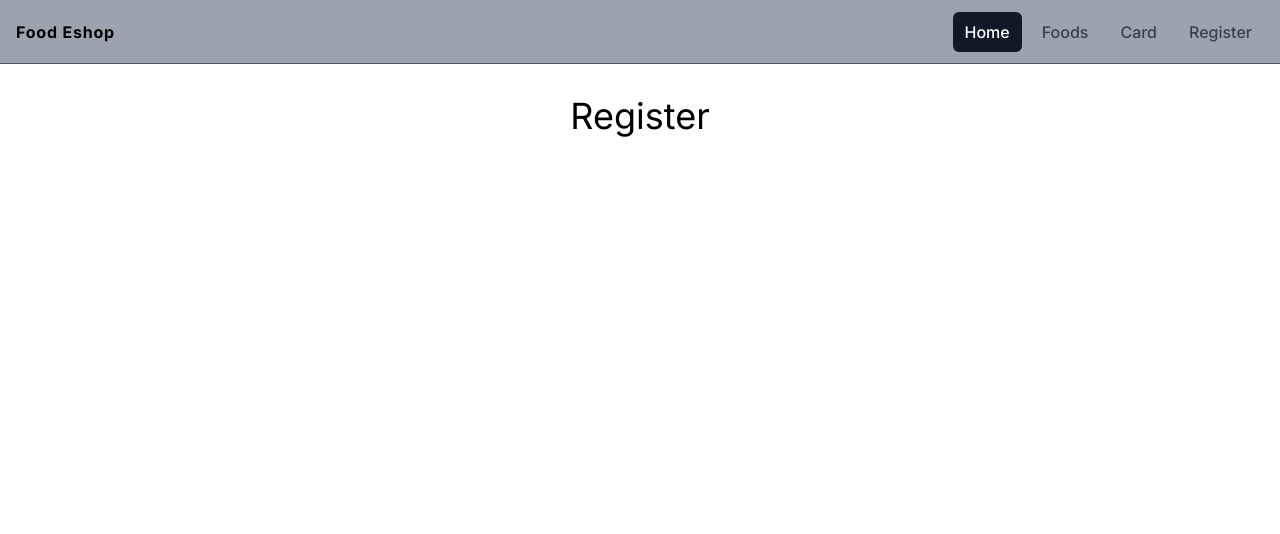
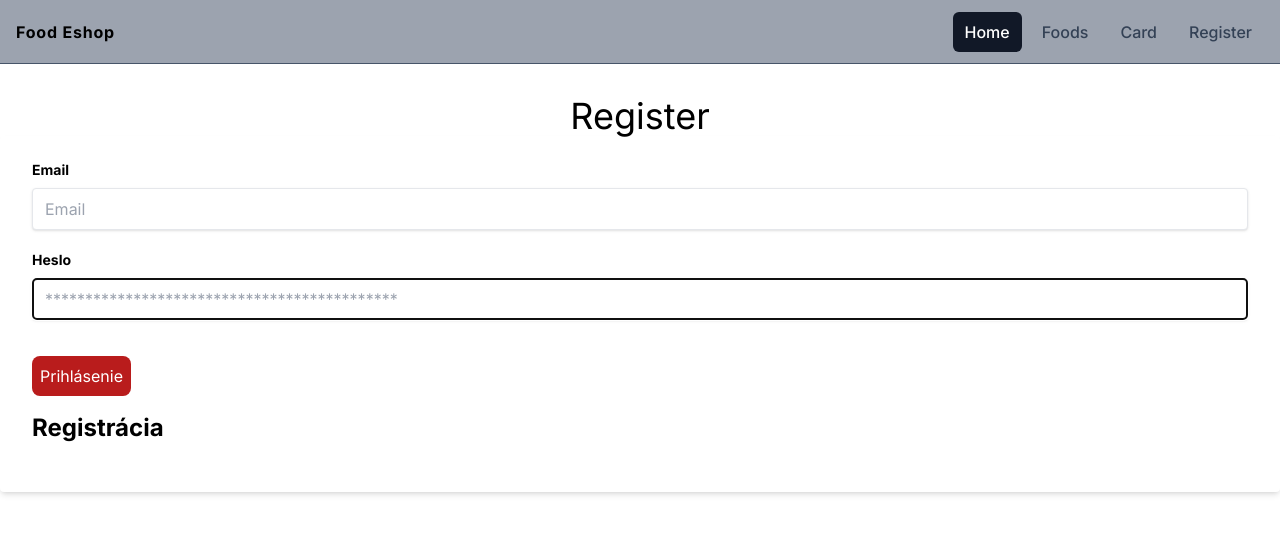
Before and after one commit to peterdinis/NextJs-Eshop, a Next.js app: page /auth/register in a window 1280 px wide. Shown: the top 534 px of the page. Built offline with nearby package versions, Linux system fonts and the light colour scheme.

Commit message:
feat: Updating our auth forms

```diff
--- a/src/components/auth/LoginForm.tsx
+++ b/src/components/auth/LoginForm.tsx
@@ -1,5 +1,6 @@
 "use client"
 
+import Link from "next/link";
 import Header from "../shared/Header";
 import Navbar from "../shared/Navbar";
 
@@ -8,6 +9,60 @@ const LoginForm: React.FC = () =>{
         <>
           <Navbar />
           <Header name="Login" />
+          <form>
+                <div className="bg-white shadow-md rounded px-8 pt-6 pb-8 mb-4 flex flex-col">
+                    <div className="mb-4">
+                        <div className="mb-2">
+                            <label
+                                className="block text-grey-darker text-sm font-bold mb-2"
+                                htmlFor="password"
+                            >
+                                Email
+                            </label>
+                            <input
+                                className="passwordInput shadow appearance-none border border-red rounded w-full py-2 px-3 text-grey-darker mb-3"
+                                id="Email"
+                                type="text"
+                                autoFocus
+                                placeholder="Email"
+                            />
+                        </div>
+
+                        <div className="mb-2">
+                            <label
+                                className="block text-grey-darker text-sm font-bold mb-2"
+                                htmlFor="password"
+                            >
+                                Heslo
+                            </label>
+                            <input
+                                className="passwordInput shadow appearance-none border border-red rounded w-full py-2 px-3 text-grey-darker mb-3"
+                                id="Heslo"
+                                type="password"
+                                autoFocus
+                                autoComplete="current-password"
+                                placeholder="********************************************"
+                            />
+                        </div>
+                        <div>
+                            <button
+                                className="mt-4 bg-red-700 rounded-lg p-2 text-white"
+                                type="submit"
+                            >
+                                Prihlásenie
+                            </button>
+                            <div>
+                                <Link
+                                    className="mt-4 inline-block align-baseline font-bold text-2xl text-blue hover:text-blue-darker"
+                                    href="/admin/register"
+                                >
+                                    Registrácia
+                                </Link>
+                            </div>
+                        </div>
+                    </div>
+                </div>
+            </form>
         </>
     )
 }
--- a/src/components/auth/RegisterForm.tsx
+++ b/src/components/auth/RegisterForm.tsx
@@ -1,13 +1,69 @@
 "use client"
 
+import Link from "next/link";
 import Header from "../shared/Header";
 import Navbar from "../shared/Navbar";
 
-const RegisterForm: React.FC = () =>{
+const RegisterForm: React.FC = () => {
+
     return (
         <>
-           <Navbar />
-           <Header name="Register" />
+            <Navbar />
+            <Header name="Register" />
+            <form>
+                <div className="bg-white shadow-md rounded px-8 pt-6 pb-8 mb-4 flex flex-col">
+                    <div className="mb-4">
+                        <div className="mb-2">
+                            <label
+                                className="block text-grey-darker text-sm font-bold mb-2"
+                                htmlFor="password"
+                            >
+                                Email
+                            </label>
+                            <input
+                                className="passwordInput shadow appearance-none border border-red rounded w-full py-2 px-3 text-grey-darker mb-3"
+                                id="Email"
+                                type="text"
+                                autoFocus
+                                placeholder="Email"
+                            />
+                        </div>
+
+                        <div className="mb-2">
+                            <label
+                                className="block text-grey-darker text-sm font-bold mb-2"
+                                htmlFor="password"
+                            >
+                                Heslo
+                            </label>
+                            <input
+                                className="passwordInput shadow appearance-none border border-red rounded w-full py-2 px-3 text-grey-darker mb-3"
+                                id="Heslo"
+                                type="password"
+                                autoFocus
+                                autoComplete="current-password"
+                                placeholder="********************************************"
+                            />
+                        </div>
+                        <div>
+                            <button
+                                className="mt-4 bg-red-700 rounded-lg p-2 text-white"
+                                type="submit"
+                            >
+                                Prihlásenie
+                            </button>
+                            <div>
+                                <Link
+                                    className="mt-4 inline-block align-baseline font-bold text-2xl text-blue hover:text-blue-darker"
+                                    href="/admin/register"
+                                >
+                                    Registrácia
+                                </Link>
+                            </div>
+                        </div>
+                    </div>
+                </div>
+            </form>
         </>
     )
 }
--- a/src/components/hero/ServicesImages.tsx
+++ b/src/components/hero/ServicesImages.tsx
@@ -1,15 +1,19 @@
+import Image from "next/image";
+import FirstImage from "../images/firstImage.jpg";
+
+/* TODO: Add img to file image later */
+
 const ServicesImages: React.FC = () => {
     return (
         <div className="lg:w-7/12 lg:mt-0 mt-8">
-        <div className="w-full h-full bg-red-200">
-            <img src="https://i.ibb.co/cbyDY74/pexels-max-vakhtbovych-6782351-1-1.png" alt="apartment design" className="w-full sm:block hidden" />
-            <img src="https://i.ibb.co/ZVPGjGJ/pexels-max-vakhtbovych-6782351-1.png" alt="apartment design" className="sm:hidden block w-full" />
+            <div className="w-full h-full bg-red-200">
+                <Image src={FirstImage} alt="Image" className="w-full sm:block hidden" />
+            </div>
+            <div className="grid sm:grid-cols-2 md:grid-cols-2 lg:grid-cols-2 xl:grid-cols-2 lg:gap-8 gap-6 lg:mt-8 md:mt-6 mt-4">
+                <img src="https://images.unsplash.com/photo-1512621776951-a57141f2eefd?ixlib=rb-4.0.3&ixid=M3wxMjA3fDB8MHxzZWFyY2h8Mnx8aGVhbHRoeSUyMGZvb2R8ZW58MHx8MHx8fDA%3D&w=1000&q=80" className="w-full" alt="kitchen" />
+                <img src="https://images.unsplash.com/photo-1512621776951-a57141f2eefd?ixlib=rb-4.0.3&ixid=M3wxMjA3fDB8MHxzZWFyY2h8Mnx8aGVhbHRoeSUyMGZvb2R8ZW58MHx8MHx8fDA%3D&w=1000&q=80" className="w-full" alt="sitting room" />
+            </div>
         </div>
-        <div className="grid sm:grid-cols-2 md:grid-cols-2 lg:grid-cols-2 xl:grid-cols-2 lg:gap-8 gap-6 lg:mt-8 md:mt-6 mt-4">
-            <img src="https://i.ibb.co/4Jrp5TB/pexels-max-vakhtbovych-6782370-1.png" className="w-full" alt="kitchen" />
-            <img src="https://i.ibb.co/0Jv3FSy/pexels-max-vakhtbovych-6436799-1-1.png" className="w-full" alt="sitting room" />
-        </div>
-    </div>
     )
 }
 
```
Also changed, not shown: src/components/images/secondImage.jfif (deleted).
